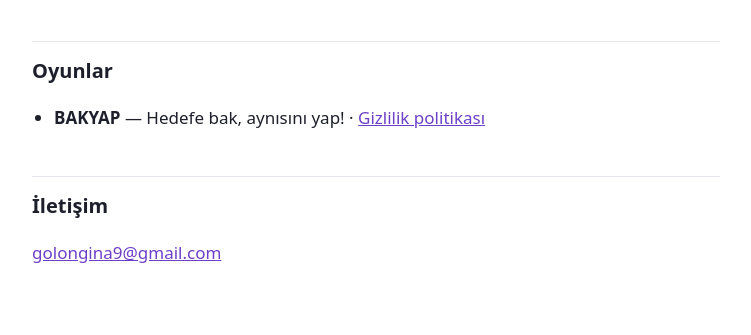
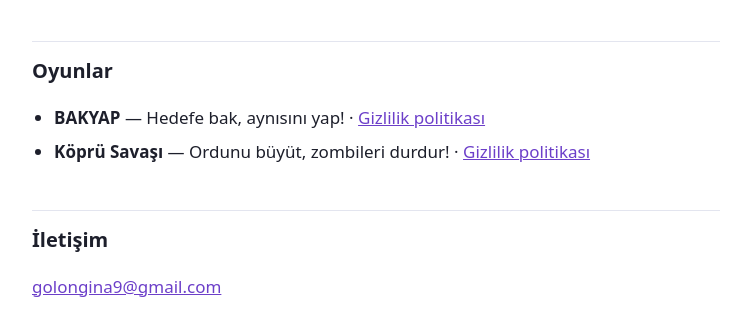
Before and after one commit to golongina/golongina.github.io, a plain HTML site: page index.html in a window 1280 px wide. Shown: the part 115-450 px from the top of the page, without its empty margins (264-1015 px from the left). Drawn offline with Linux system fonts and the light colour scheme.

Commit message:
Ana sayfaya Köprü Savaşı eklendi
Co-Authored-By: Claude Opus 5.5 <noreply@anthropic.com>

```diff
--- a/index.html
+++ b/index.html
@@ -15,6 +15,7 @@
   <h2>Oyunlar</h2>
   <ul>
     <li><strong>BAKYAP</strong> — Hedefe bak, aynısını yap! · <a href="bakyap/gizlilik/">Gizlilik politikası</a></li>
+    <li><strong>Köprü Savaşı</strong> — Ordunu büyüt, zombileri durdur! · <a href="koprusavasi/gizlilik/">Gizlilik politikası</a></li>
   </ul>
 
   <h2>İletişim</h2>
```
